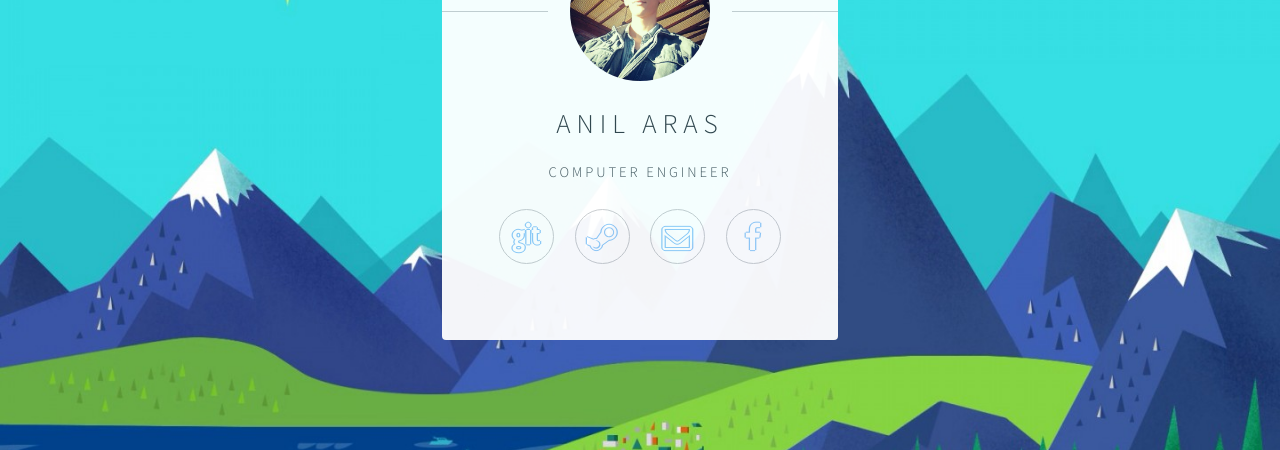
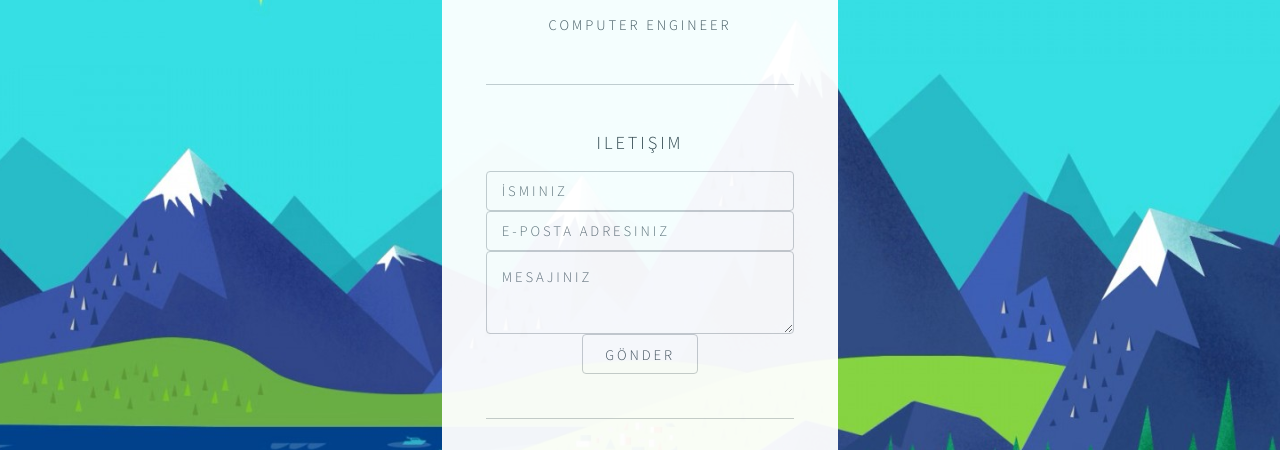
Before and after one commit to anilaras/anilaras.github.io, a plain HTML site: page index.html in a window 1280 px wide. Shown: the part 316-766 px from the top of the page. Drawn offline with Linux system fonts and the light colour scheme.

Commit message:
Update index.html

```diff
--- a/index.html
+++ b/index.html
@@ -34,43 +34,24 @@
 							<h1 id="isim">Anıl ARAS</h1>
 							<p id="meslek">Computer Engineer</p>
 						</header>
-						<!--
+
 						<hr />
-						<h2>Burası Henuz Çalışmıyor</h2>
-						<form method="post" action="#">
-							<div class="field">
-								<input type="text" name="name" id="name" placeholder="Name" />
-							</div>
-							<div class="field">
-								<input type="email" name="email" id="email" placeholder="Email" />
-							</div>
-							<div class="field">
-								<div class="select-wrapper">
-									<select name="department" id="department">
-										<option value="">Department</option>
-										<option value="sales">Sales</option>
-										<option value="tech">Tech Support</option>
-										<option value="null">/dev/null</option>
-									</select>
-								</div>
-							</div>
-							<div class="field">
-								<textarea name="message" id="message" placeholder="Message" rows="4"></textarea>
-							</div>
-							<div class="field">
-								<input type="checkbox" id="human" name="human" /><label for="human">I'm a human</label>
-							</div>
-							<div class="field">
-								<label>But are you a robot?</label>
-								<input type="radio" id="robot_yes" name="robot" /><label for="robot_yes">Yes</label>
-								<input type="radio" id="robot_no" name="robot" /><label for="robot_no">No</label>
-							</div>
-							<ul class="actions">
-								<li><a href="#" class="button">Get Started</a></li>
-							</ul>
+						<h2>Iletişim</h2>
+						<form id="iletisim" method="POST">
+<input type="text" name="isim" placeholder="İsminiz">
+<input type="email" name="_replyto" placeholder="E-posta adresiniz">
+<input type="hidden" name="_subject" value="İletişim Formu Dolduruldu" />
+<textarea name="mesaj" placeholder="Mesajınız"></textarea>
+<input type="text" name="_gotcha" style="display:none" />
+<input type="submit" value="Gönder">
+</form>
+<script>
+var iletisim = document.getElementById('iletisim');
+iletisim.setAttribute('action', '//formspree.io/' + 'eposta' + '@' + 'adresiniz' + '.' + 'com');
+</script>
 						</form>
 						<hr />
-						-->
+						<!-- ############################################ -->
 						<footer>
 							<ul class="icons">
 								<li><a href="https://github.com/anilaras/" class="fa fa-git">Github</a></li>
```
